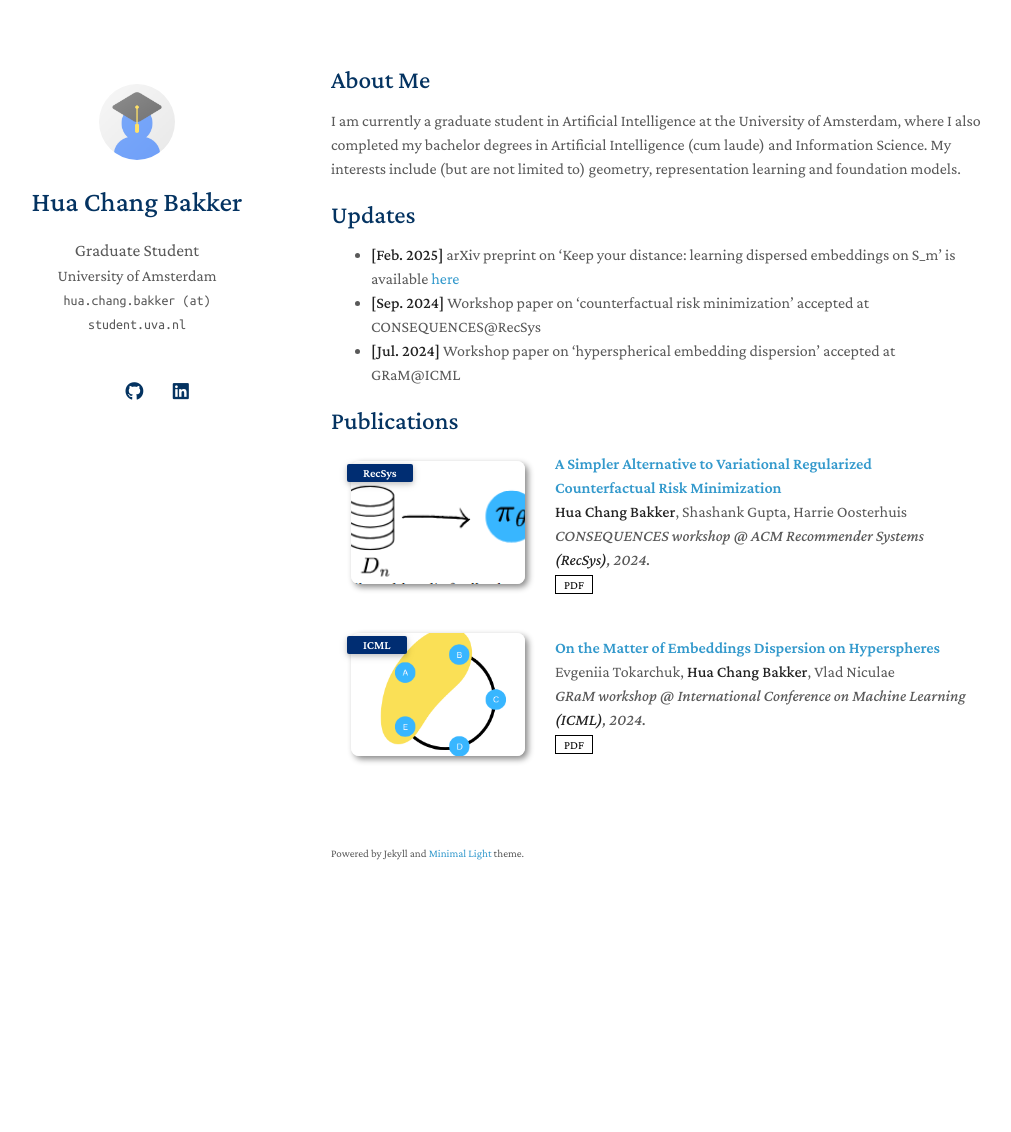
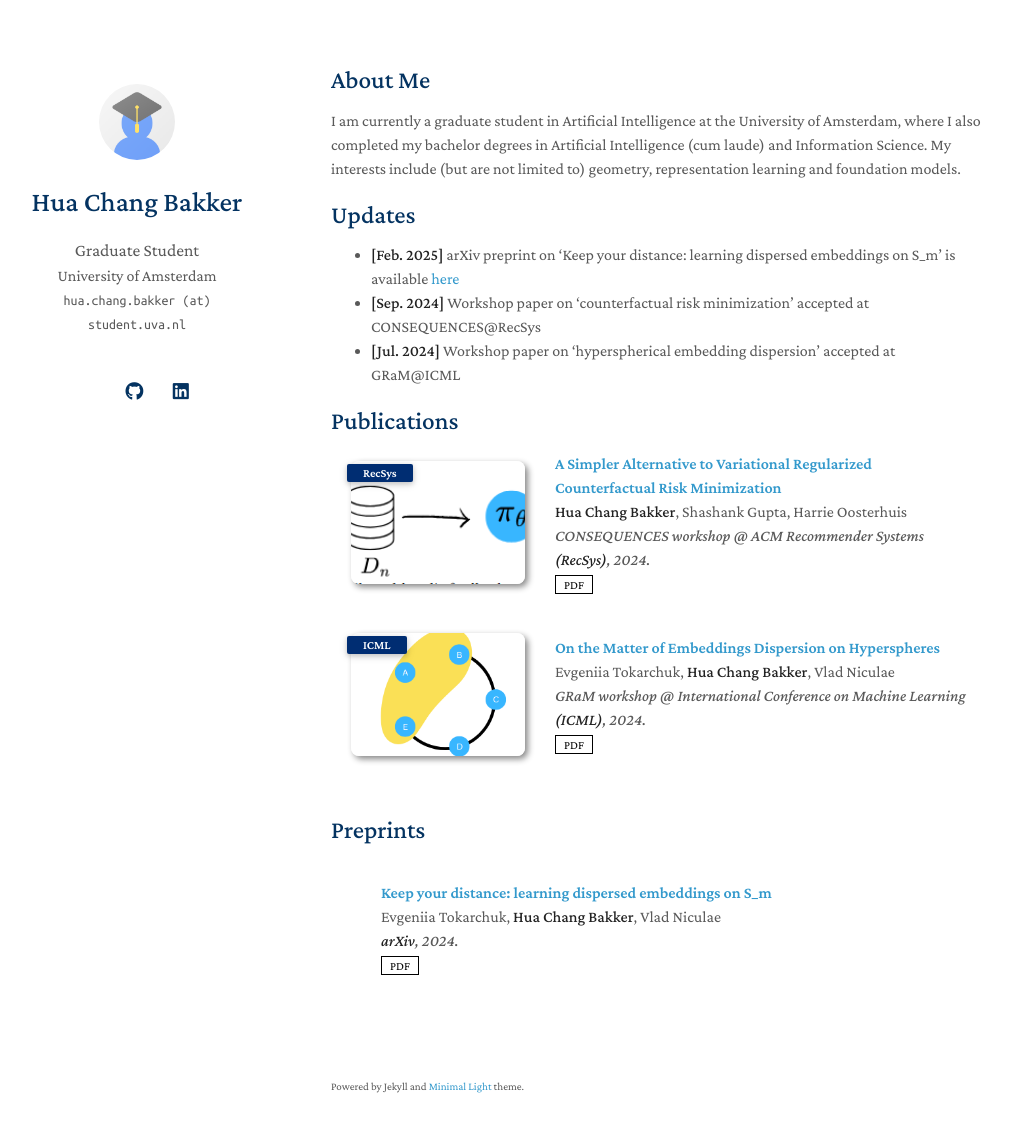
Before and after one commit to huachangb/huachangb.github.io, a Jekyll site: the page built from index.md, in a window 1280 px wide and 1167 px high. Shown: the top 1132 px of the window, without its empty margins (139-1150 px from the left). Built offline with Jekyll 4.4.1, drawn with Linux system fonts in a browser that asks for light colours; a style sheet for code colours, icons or effects is not loaded.

Commit message:
add preprints section

```diff
--- a/_data/publications.yml
+++ b/_data/publications.yml
@@ -13,3 +13,11 @@ main:
     conference:  GRaM workshop @ International Conference on Machine Learning <strong>(ICML)</strong>, 2024.
     pdf: https://openreview.net/pdf?id=yh4IjSjAhQ
     image: ./assets/img/ledoh_icml_gram.png
+
+preprint:
+
+  - title: "Keep your distance: learning dispersed embeddings on S_m"
+    authors: Evgeniia Tokarchuk, <strong>Hua Chang Bakker</strong>, Vlad Niculae
+    conference_short: Preprint
+    conference: <strong>arXiv</strong>, 2024.
+    pdf: https://arxiv.org/abs/2502.08231
--- /dev/null
+++ b/_includes/publication_list.html
@@ -0,0 +1,44 @@
+<h2 id="{{ id }}" style="margin: 2px 0px -15px;">{{ include.title }}</h2>
+
+<div class="publications">
+<ol class="bibliography">
+
+{% for link in include.items %}
+<li>
+<div class="pub-row">
+  <div class="col-sm-3 abbr" style="position: relative;padding: 0 15px;">
+    {% if link.image %}
+    <img src="{{ link.image }}" class="teaser img-fluid z-depth-1" style="width=100;height=40%">
+    {% if link.conference_short %}
+    <abbr class="badge">{{ link.conference_short }}</abbr>
+    {% endif %}
+    {% endif %}
+  </div>
+  <div class="col-sm-9" style="position: relative;padding: 0 15px 0 20px;">
+    <div class="title"><a href="{{ link.pdf }}">{{ link.title }}</a></div>
+    <div class="author">{{ link.authors }}</div>
+    <div class="periodical"><em>{{ link.conference }}</em></div>
+    <div class="links">
+      {% if link.pdf %}
+      <a href="{{ link.pdf }}" class="btn btn-sm z-depth-0" target="_blank" style="font-size:12px;">PDF</a>
+      {% endif %}
+      {% if link.code %}
+      <a href="{{ link.code }}" class="btn btn-sm z-depth-0" target="_blank" style="font-size:12px;">Code</a>
+      {% endif %}
+      {% if link.page %}
+      <a href="{{ link.page }}" class="btn btn-sm z-depth-0" target="_blank" style="font-size:12px;">Project Page</a>
+      {% endif %}
+      {% if link.notes %}
+      <strong><i style="color:#e74d3c">{{ link.notes }}</i></strong>
+      {% endif %}
+      {% if link.others %}
+      {{ link.others }}
+      {% endif %}
+    </div>
+  </div>
+</div>
+</li>
+<br>
+{% endfor %}
+</ol>
+</div>
--- a/_includes/publications.md
+++ b/_includes/publications.md
@@ -1,48 +1,13 @@
-<h2 id="publications" style="margin: 2px 0px -15px;">Publications</h2>
+<!-- publications -->
+{% include publication_list.html
+  title="Publications"
+  id="publications"
+  items=site.data.publications.main
+%}
 
-<div class="publications">
-<ol class="bibliography">
-
-{% for link in site.data.publications.main %}
-
-<li>
-<div class="pub-row">
-  <div class="col-sm-3 abbr" style="position: relative;padding-right: 15px;padding-left: 15px;">
-    {% if link.image %}
-    <img src="{{ link.image }}" class="teaser img-fluid z-depth-1" style="width=100;height=40%">
-    {% if link.conference_short %}
-    <abbr class="badge">{{ link.conference_short }}</abbr>
-    {% endif %}
-    {% endif %}
-  </div>
-  <div class="col-sm-9" style="position: relative;padding-right: 15px;padding-left: 20px;">
-      <div class="title"><a href="{{ link.pdf }}">{{ link.title }}</a></div>
-      <div class="author">{{ link.authors }}</div>
-      <div class="periodical"><em>{{ link.conference }}</em>
-      </div>
-    <div class="links">
-      {% if link.pdf %}
-      <a href="{{ link.pdf }}" class="btn btn-sm z-depth-0" role="button" target="_blank" style="font-size:12px;">PDF</a>
-      {% endif %}
-      {% if link.code %}
-      <a href="{{ link.code }}" class="btn btn-sm z-depth-0" role="button" target="_blank" style="font-size:12px;">Code</a>
-      {% endif %}
-      {% if link.page %}
-      <a href="{{ link.page }}" class="btn btn-sm z-depth-0" role="button" target="_blank" style="font-size:12px;">Project Page</a>
-      {% endif %}
-      {% if link.notes %}
-      <strong> <i style="color:#e74d3c">{{ link.notes }}</i></strong>
-      {% endif %}
-      {% if link.others %}
-      {{ link.others }}
-      {% endif %}
-    </div>
-  </div>
-</div>
-</li>
-<br>
-
-{% endfor %}
-
-</ol>
-</div>
+<!-- preprints -->
+{% include publication_list.html
+  title="Preprints"
+  id="publications"
+  items=site.data.publications.preprint
+%}
--- a/_includes/services.md
+++ b/_includes/services.md
@@ -3,14 +3,5 @@
 <h4 style="margin:0 10px 0;">Conference Reviewers</h4>
 
 <ul style="margin:0 0 5px;">
-  <li><a href="http://cvpr2023.thecvf.com/"><autocolor>IEEE/CVF Conference on Computer Vision and Pattern Recognition (CVPR) 2021-2023</autocolor></a></li>
-  <li><a href="http://iccv2021.thecvf.com/"><autocolor>IEEE/CVF International Conference on Computer Vision (ICCV) 2021</autocolor></a></li>
-  <li><a href="https://eccv2022.ecva.net/"><autocolor>European Conference on Computer Vision (ECCV) 2022</autocolor></a></li>
+  <li><a href=""><autocolor>None</autocolor></a></li>
 </ul>
-
-<h4 style="margin:0 10px 0;">Journal Reviewers</h4>
-
-<ul style="margin:0 0 20px;">
-  <li><a href="https://www.computer.org/csdl/journal/tp"><autocolor>IEEE Transactions on Pattern Analysis and Machine Intelligence (TPAMI)</autocolor></a></li>
-  <li><a href="https://www.springer.com/journal/11263"><autocolor>International Journal of Computer Vision (IJCV)</autocolor></a></li>
-</ul>
```
